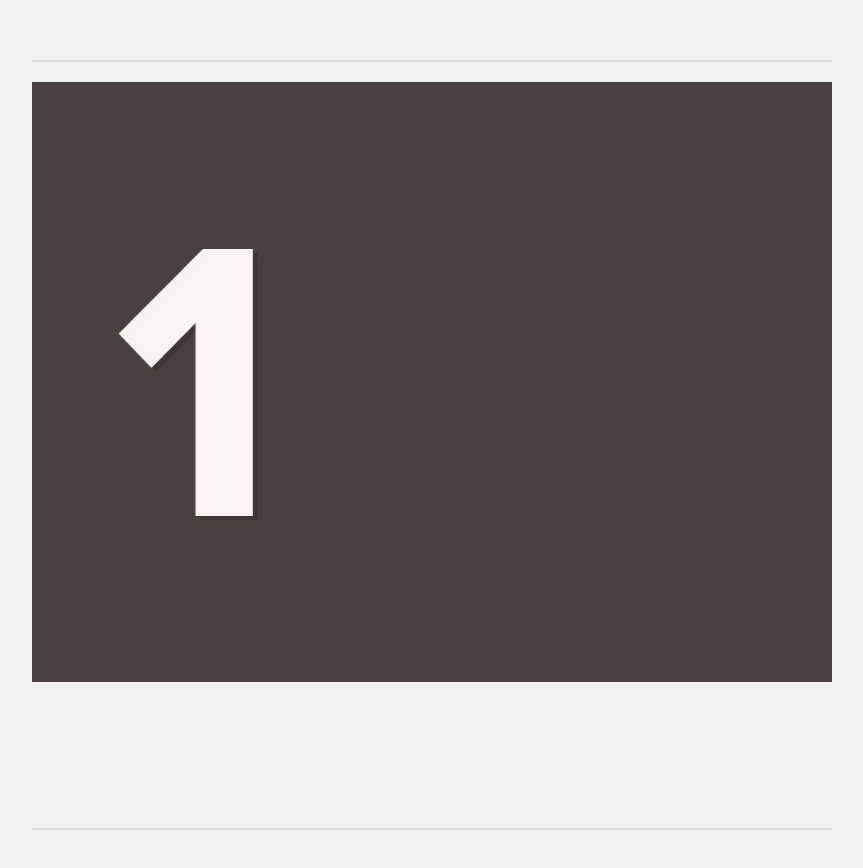
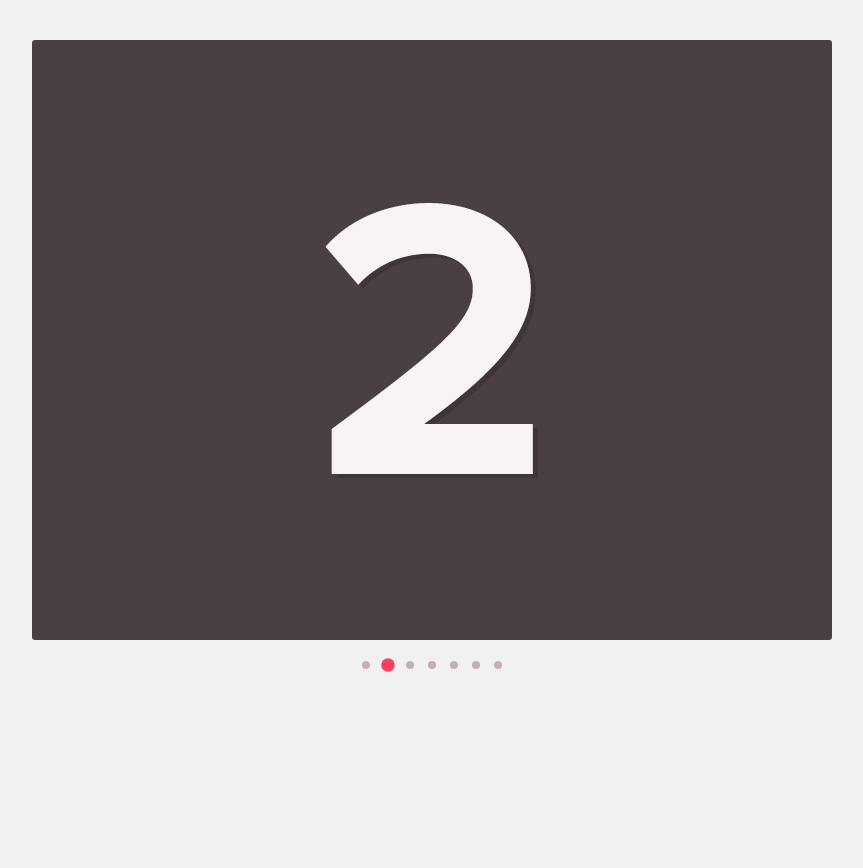
Before and after one commit to itsmikita/Carrousel, a plain HTML site: page index.html in a window 1280 px wide. Shown: the whole page, without its empty margins (208-1071 px from the left). After the commit the page ends 800 px from the top, so only its background shows below. Drawn offline with nearby package versions, Linux system fonts and the light colour scheme.

Commit message:
Version 1.0, total rewrite

```diff
--- a/assets/styles/style.css
+++ b/assets/styles/style.css
@@ -26,22 +26,75 @@ hr {
 	border-bottom: 2px solid #ddd;
 	margin: 20px 0;
 }
-
-#content {
-	margin: 40px 0;
-}
-#content .wrapper {
-	margin: 0 auto;
+article {
+	margin: 40px auto;
 	width: 800px;
 	overflow: hidden;
 }
 
 /* Excample CSS */
-#carrousel {
+ul {
+	border-radius: 0.2em;
+	-moz-border-radius: 0.2em;
+	-ms-border-radius: 0.2em;
+	-o-border-radius: 0.2em;
+	-webkit-border-radius: 0.2em;
+	height: 600px;
 	list-style-type: none;
+	overflow: hidden;
+	position: relative;
+	width: 800px;
 }
-#carrousel li {
-	float: left;
+ul li {
+	height: 600px;
+	position: absolute;
+	top: 0;
 	width: 800px;
-	height: 600px;
+	transition: left 300ms ease;
+	-moz-transition: left 300ms ease;
+	-ms-transition: left 300ms ease;
+	-o-transition: left 300ms ease;
+	-webkit-transition: left 300ms ease;
 }
+ul li.selected {
+	left: 0;
+}
+ul li.left {
+	left: -100%;
+}
+ul li.right {
+	left: 100%;
+}
+nav {
+	margin: 1em;
+	text-align: center;
+}
+nav a {
+	background: #c5adbb;
+	border-radius: 100%;
+	-moz-border-radius: 100%;
+	-ms-border-radius: 100%;
+	-o-border-radius: 100%;
+	-webkit-border-radius: 100%;
+	display: inline-block;
+	height: 0.5em;
+	margin: 0.3em;
+	transform: scale( 1 );
+	-moz-transform: scale( 1 );
+	-ms-transform: scale( 1 );
+	-o-transform: scale( 1 );
+	-webkit-transform: scale( 1 );
+	transition: transform 100ms ease;
+	-moz-transition: -moz-transform 100ms ease;
+	-ms-transition: -ms-transition 100ms ease;
+	-webkit-transition: -webkit-transform 100ms ease;
+	width: 0.5em;
+}
+nav a.selected {
+	background: #fa405e;
+	transform: scale( 1.7 );
+	-moz-transform: scale( 1.7 );
+	-ms-transform: scale( 1.7 );
+	-o-transform: scale( 1.7 );
+	-webkit-transform: scale( 1.7 );
+}
--- a/carrousel.js
+++ /dev/null
@@ -1,207 +0,0 @@
-/**
- * jQuery Carrousel - tiny slider plugin
- *
- * @package Carrousel
- * @version 0.4
- * @author Mikita Stankiewicz <designovermatter@gmail.com>
- */
-
-;( function( $, window, document, undefined ) {
-	//'use strict';
-
-	/**
-	 * Constructor
-	 *
-	 * @param Object selector
-	 * @param Object options
-	 */
-	var Carrousel = function( selector, options ) {
-		var defaults = {
-			delay: 5000,
-			duration: 500,
-		};
-
-		this.options = $.extend( {}, defaults, options );
-		this.setup( selector );
-		this.spin();
-	};
-
-	/**
-	 * Prototype
-	 */
-	Carrousel.prototype = {
-		object: null,
-		options: {},
-
-		/**
-		 * Setup
-		 *
-		 * @param Object selector
-		 */
-		setup: function( selector ) {
-			this.object = selector;
-			var carrousel = this;
-
-			this.object
-				.addClass( 'carrousel' )
-				.css( {
-					//'-webkit-backface-visibility': 'hidden',
-					//'-webkit-perspective': '1000',
-					'position': 'absolute',
-					width: this.object.children().width() * ( this.object.children().length + 1 ) + 'px',
-				} )
-				.children().addClass( 'carrousel-child' ).end()
-				.append(
-					this.object
-						.children().first().clone()
-						.removeClass( 'carrousel-child' )
-						.addClass( 'carrousel-child-clone' )
-				)
-				.wrap(
-					$( '<div class="carrousel-platform" />' )
-						.css( {
-							width: this.object.children().width() + 'px',
-							height: this.object.children().height() + 'px',
-							position: 'relative',
-						} )
-				)
-				.closest( '.carrousel-platform' ).wrap(
-					$( '<div id="carrousel-' + new Date().getTime() + '" class="carrousel-wrapper" />' )
-
-				)
-				.after(
-					$( '<ul class="carrousel-nav" />' )
-						.append( repeat( '<li class="carrousel-nav-item"><a href=""></a></li>', this.object.children().length - 1 ) )
-				)
-				.on( prefixed( 'transitionend' ), function() {
-					carrousel.object.css( prefixed( 'transition' ), 'none' );
-
-					if( $( '.carrousel-current', carrousel.object ).is( '.carrousel-child-clone' ) )
-						carrousel.object.css( prefixed( 'transform' ), 'translate3d( 0, 0, 0 )' )
-							.children().removeClass( 'carrousel-current' ).first().addClass( 'carrousel-current' );
-
-					carrousel.object.closest( '.carrousel-wrapper' )
-						.find( '.carrousel-nav li' ).removeClass( 'carrousel-current' )
-						.eq( $( '.carrousel-current', carrousel.object ).index() ).addClass( 'carrousel-current' );
-				} )
-				.closest( '.carrousel-wrapper' ).find( '.carrousel-nav a' ).on( 'click', function( e ) {
-					e.preventDefault();
-
-					carrousel.spinTo( $( this ).closest( 'li' ).index() );
-				} );
-		},
-
-		/**
-		 * Rotate
-		 */
-		spin: function() {
-			var carrousel = this,
-				current = $( '.carrousel-current', this.object ).index();
-
-			this.spinTo( current + 1 );
-		},
-
-		/**
-		 * Spin to a child
-		 *
-		 * @param Int n
-		 */
-		spinTo: function( n ) {
-			this.stop();
-
-			this.object
-				.css( prefixed( 'transition' ), prefixed( 'transform' ) + ' ' + this.options.duration + 'ms' )
-				.css( prefixed( 'transform' ), 'translate3d( -' + ( ( n ) * this.object.children().width() ) + 'px, 0, 0 )' )
-				.children().removeClass( 'carrousel-current' ).eq( n ).addClass( 'carrousel-current' ).end();
-
-			var carrousel = this;
-
-			this.ride = setTimeout( function() {
-				carrousel.spin();
-			}, this.options.delay );
-		},
-
-		/**
-		 * Stop ride
-		 */
-		stop: function() {
-			if( 'undefined' !== this.ride )
-				clearTimeout( this.ride );
-		},
-	};
-
-	/**
-	 * Vendor property prefix helper
-	 *
-	 * @param String property
-	 */
-	function prefixed( property ) {
-		switch( property ) {
-			default:
-				return property;
-				break;
-
-			case 'transition':
-			case 'transform':
-				var prefix = '';
-
-				if( 'WebkitTransform' in document.body.style )
-					prefix = '-webkit-';
-				else if( 'MozTransform' in document.body.style )
-					prefix = '-moz-';
-				else if( 'OTransform' in document.body.style )
-					prefix = '-o-';
-				else if( 'MsTransform' in document.body.style )
-					prefix = '-ms-';
-				else if( 'transform' in document.body.style )
-					prefix = '';
-
-				return prefix + property;
-				break;
-
-			case 'transitionend':
-				if( 'WebkitTransform' in document.body.style )
-					return 'webkitTransitionEnd';
-				else if( 'MozTransform' in document.body.style )
-					return 'mozTransitionEnd';
-				else if( 'OTransform' in document.body.style )
-					return 'oTransitionEnd';
-				else if( 'MsTransform' in document.body.style )
-					return 'msTransitionEnd';
-				else
-					return property;
-				break;
-		}
-	}
-
-	/**
-	 * Repeat string n times
-	 *
-	 * @param String string
-	 * @param Int times
-	 */
-	function repeat( string, times ) {
-		if( times < 1 )
-			return '';
-
-		console.log( times );
-
-		var result = '';
-
-		while( times > 0 )
-			times--,
-			result += string;
-
-		return result;
-	};
-
-	/**
-	 * jQuery plugin
-	 *
-	 * @param Object options
-	 */
-	$.fn.carrousel = function( options ) {
-		new Carrousel( this, options );
-	};
-
-} )( jQuery, window, document );
--- a/index.html
+++ b/index.html
@@ -21,18 +21,15 @@
 	<link rel="stylesheet" type="text/css" href="assets/styles/style.css">
 
 	<script src="//cdnjs.cloudflare.com/ajax/libs/jquery/2.0.1/jquery.min.js"></script>
-	<script src="carrousel.js"></script>
+	<script src="roller.js"></script>
 	<!--[if lt IE 9]><script src="http://html5shim.googlecode.com/svn/trunk/html5.js"></script><![endif]-->
 
 </head>
 <body>
 
-	<article id="content">
-		<div class="wrapper">
+	<article>
 
-			<hr>
-
-			<ul id="carrousel">
+		<ul>
 			<li class="i1"><a href="#"><img src="assets/images/1.jpg"></a></li>
 			<li class="i2"><a href="#"><img src="assets/images/2.jpg"></a></li>
 			<li class="i3"><a href="#"><img src="assets/images/3.jpg"></a></li>
@@ -42,14 +39,24 @@
 			<li class="i7"><a href="#"><img src="assets/images/7.jpg"></a></li>
 		</ul>
 
-			<hr>
+		<nav>
+			<a href="#"></a>
+			<a href="#"></a>
+			<a href="#"></a>
+			<a href="#"></a>
+			<a href="#"></a>
+			<a href="#"></a>
+			<a href="#"></a>
+		</nav>
 
-		</div>
 	</article>
 
 	<script type="text/javascript">
 		$( function() {
-			$( '#carrousel' ).carrousel();
+			$.fn.Roller( {
+				$slides: $( 'li' ),
+				$nav: $( 'nav a' ),
+			} );
 		} );
 	</script>
 
--- /dev/null
+++ b/roller.js
@@ -0,0 +1,162 @@
+/**
+ * CSS3 animated slider with minimum DOM dependencies.
+ *
+ * @package Roller
+ * @verion 1.0
+ */
+;( function( $ ) {
+	/**
+	 * Defaults
+	 */
+	var defaults = {
+		$slides: null, //Slides
+		$nav: null, // Navigation (if any)
+		$navLeft: null, // Arrow left (if any)
+		$navRight: null, // Arrow right (if any)
+		selectedClass: 'selected',
+		leftClass: 'left',
+		rightClass: 'right',
+		delay: 3000
+	};
+
+	/**
+	 * Constructor
+	 */
+	var Roller = function( options ) {
+		// Configure
+		this.config = $.extend( {}, defaults, options );
+
+		var self = this,
+			$slides = self.config.$slides,
+			$nav = self.config.$nav,
+			$navLeft = self.config.$navLeft,
+			$navRight = self.config.$navRight;
+
+		if( ! $slides.length )
+			return console.warn( 'It\'s not recommended to run Roller() on pages without intended slider.' );
+
+		// Initial
+		self.to( 0 );
+
+		// Navigate
+		$nav.on( 'click', function( event ) {
+			event.preventDefault();
+
+			clearInterval( this._autoplay );
+
+			self.to( $( this ).index() );
+		} );
+
+		// Left or right
+		if( $navLeft )
+			$navLeft.add( $navRight ).on( 'click', function( event ) {
+				event.preventDefault();
+
+				if( $( this ).is( $navLeft ) )
+					self.prev();
+				else if( $( this ).is( $navRight ) )
+					self.next();
+			} );
+
+		// Auto play
+		self.auto();
+	};
+
+	Roller.prototype = {
+		// Auto slide intervalID
+		_autoplay: null,
+
+		/**
+		 * Slide to
+		 *
+		 * @param int x - Index of the next slide
+		 */
+		to: function( x ) {
+			var self = this,
+				selectedClass = self.config.selectedClass,
+				leftClass = self.config.leftClass,
+				rightClass = self.config.rightClass,
+				$slides = self.config.$slides,
+				$selected = $slides.filter( '.' + selectedClass ),
+				$nav = self.config.$nav;
+
+			if( null !== x )
+				$selected = $slides.eq( x );
+			else
+				x = $selected.index();
+
+			// Remove all classes
+			$slides.removeClass( selectedClass + ' ' + leftClass + ' ' + rightClass );
+
+			$slides.each( function( n ) {
+				var sortClass = n > x ? rightClass : leftClass;
+
+				if( $( this ).is( $selected ) )
+					$( this ).addClass( selectedClass );
+				else
+					$( this ).addClass( sortClass );
+			} );
+
+			// Navigation
+			$nav.removeClass( selectedClass ).eq( x ).addClass( selectedClass );
+		},
+
+		/**
+		 * Slide to previous
+		 */
+		prev: function() {
+			var current = this.config.$slides.filter( '.selected' ).index()
+				x = current - 1;
+
+			if( 0 > x )
+				x = 0;
+
+			this.to( x );
+		},
+
+		/**
+		 * Slide to next
+		 */
+		next: function() {
+			var $slides = this.config.$slides,
+				selectedClass = this.config.selectedClass,
+				current = $slides.filter( '.' + selectedClass ).index()
+				x = current + 1;
+
+			if( $slides.length - 1 < x )
+				x = $slides.length - 1;
+
+			this.to( x );
+		},
+
+		/**
+		 * Auto slide
+		 */
+		auto: function() {
+			var self = this,
+				$slides = self.config.$slides;
+
+			$slides.off( 'mouseover mouseout' );
+
+			// Slide
+			self._autoplay = setInterval( function() {
+				self.next();
+			}, self.config.delay );
+
+			// Stop autoplay when mouse is over
+			$slides.on( 'mouseover', function( event ) {
+				clearInterval( self._autoplay );
+			} );
+
+			// Continue autoplay when mouse leaves
+			$slides.on( 'mouseover', function( event ) {
+				self.auto();
+			} );
+		}
+	};
+
+	$.fn.Roller = function( options ) {
+		new Roller( options );
+	};
+
+} )( jQuery );
```
Also changed, not shown: oldie.js (deleted, +0 -74 lines), 1 other file. Lines whose indentation alone changed are shown as unchanged.
